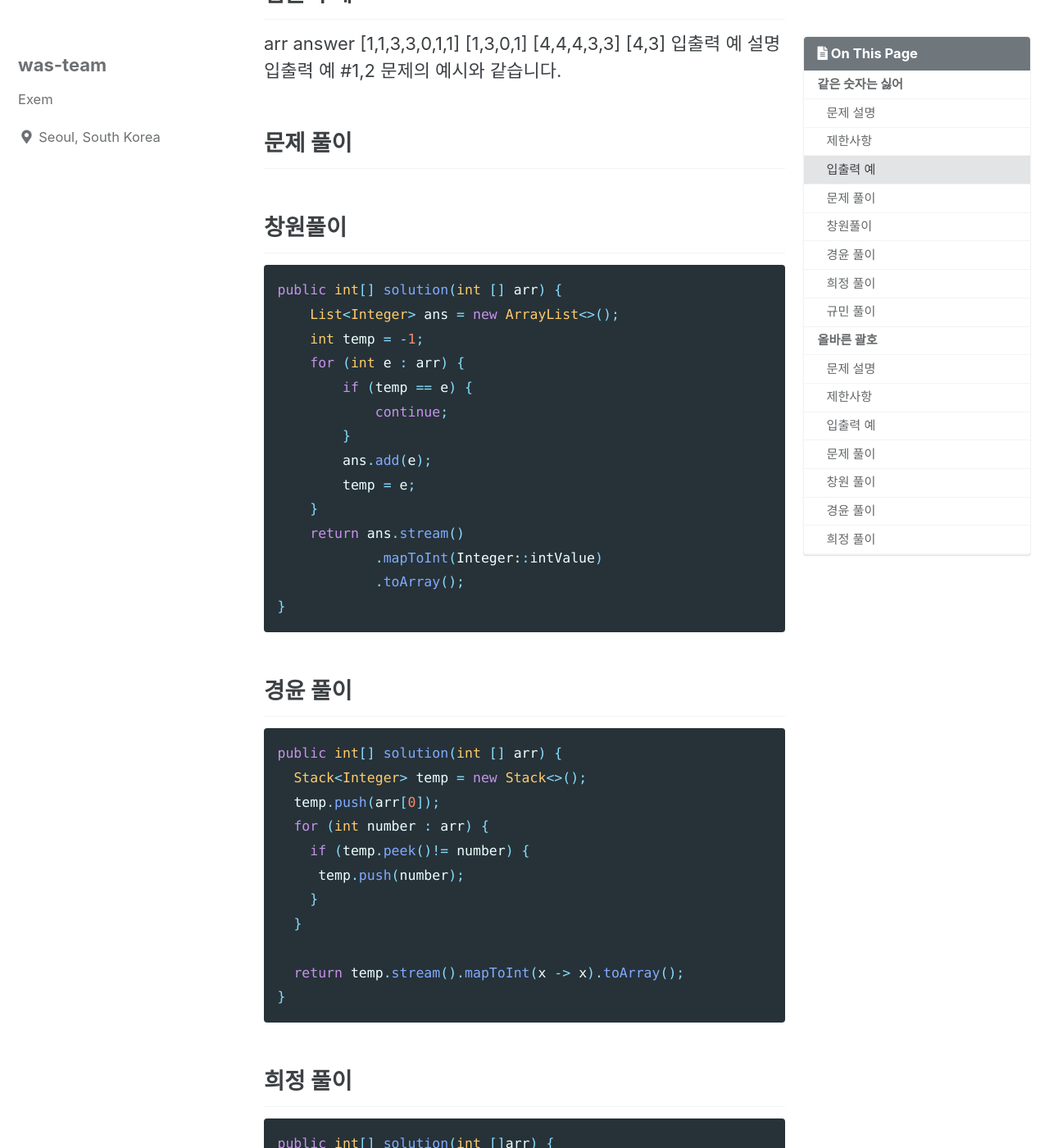
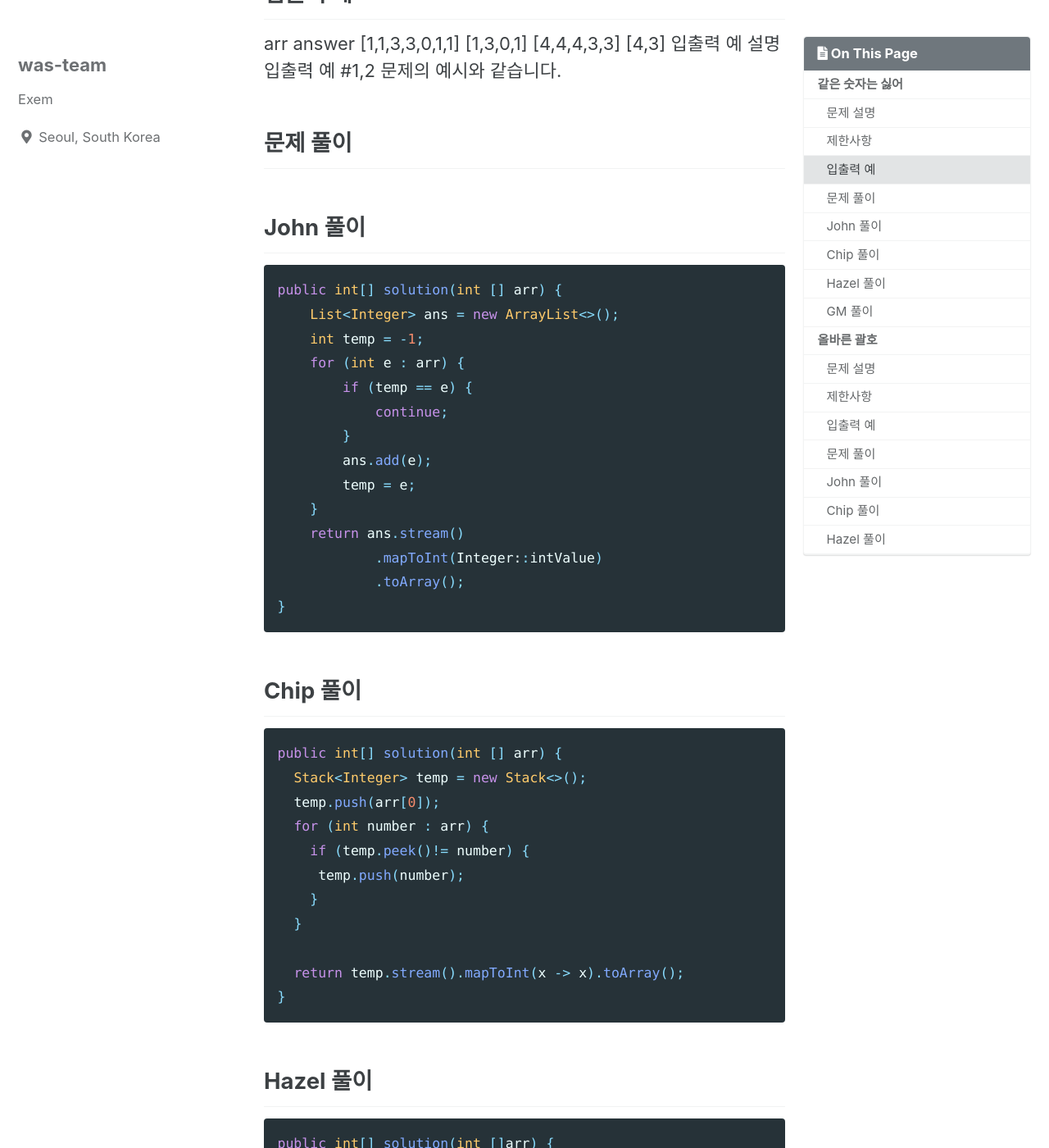
Before and after one commit to exem-was/exem-was.github.io, a Jekyll site: the page built from _posts/2022-08-02-queuestack.md, in a window 1280 px wide and 1400 px high, scrolled down 967 px. Shown: the whole window at 82% size. Built offline with Jekyll 4.4.1, drawn with Linux system fonts in a browser that asks for light colours; cached includes are drawn as plain includes; some of the changed text lies outside the part shown.

Commit message:
Update 2022-08-02-queuestack.md

````diff
--- a/_posts/2022-08-02-queuestack.md
+++ b/_posts/2022-08-02-queuestack.md
@@ -36,7 +36,7 @@ arr	answer
 
 
 ## 문제 풀이
-## 창원풀이
+## John 풀이
 ```java
 public int[] solution(int [] arr) {
     List<Integer> ans = new ArrayList<>();
@@ -53,7 +53,7 @@ public int[] solution(int [] arr) {
             .toArray();
 }
 ```
-## 경윤 풀이
+## Chip 풀이
 ```java
 public int[] solution(int [] arr) {
   Stack<Integer> temp = new Stack<>();
@@ -68,7 +68,7 @@ public int[] solution(int [] arr) {
 }
 ```
 
-## 희정 풀이
+## Hazel 풀이
 ```java
 public int[] solution(int []arr) {
     Deque<Integer> stack = new ArrayDeque<>();
@@ -87,7 +87,7 @@ public int[] solution(int []arr) {
     return answer;
 }
 ```
-## 규민 풀이
+## GM 풀이
 ```java
 public int[] solution(int []arr) {
   Deque<Integer> stack = new ArrayDeque<>();
@@ -122,7 +122,7 @@ s	answer
 
 ## 문제 풀이
 
-## 창원 풀이
+## John 풀이
 ```java
 boolean solution(String s) {
     Deque<Character> deque = new ArrayDeque<>(s.length());
@@ -146,7 +146,7 @@ boolean solution(String s) {
 테스트 2 〉	통과 (14.79ms, 53.3MB)
 ```
 
-## 경윤 풀이
+## Chip 풀이
 ```java
 boolean solution(String s) {
    if (s.length() % 2 == 1) {
@@ -177,7 +177,7 @@ boolean solution(String s) {
 ```
 
 
-## 희정 풀이
+## Hazel 풀이
 ```java
 boolean solution(String s) {
     if (s.length() % 2 == 1 || s.charAt(0) == ')'){
````
